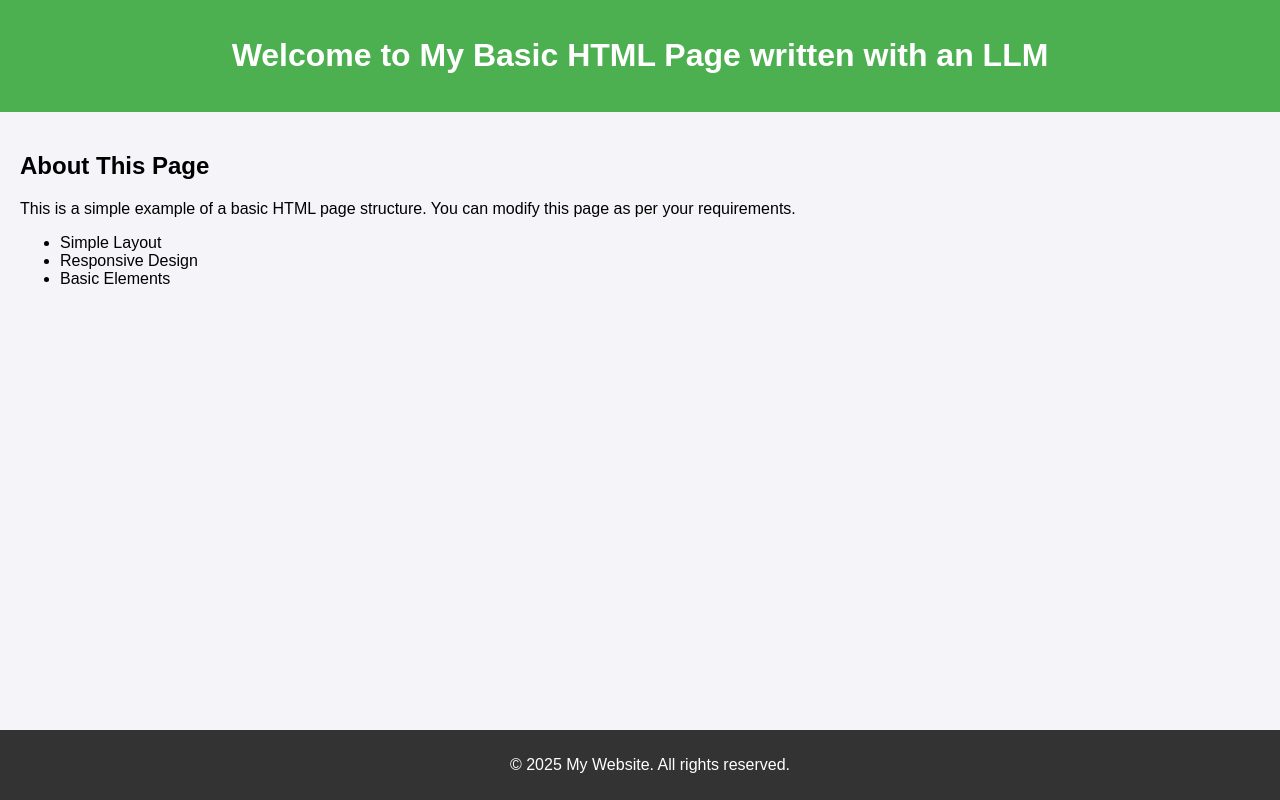
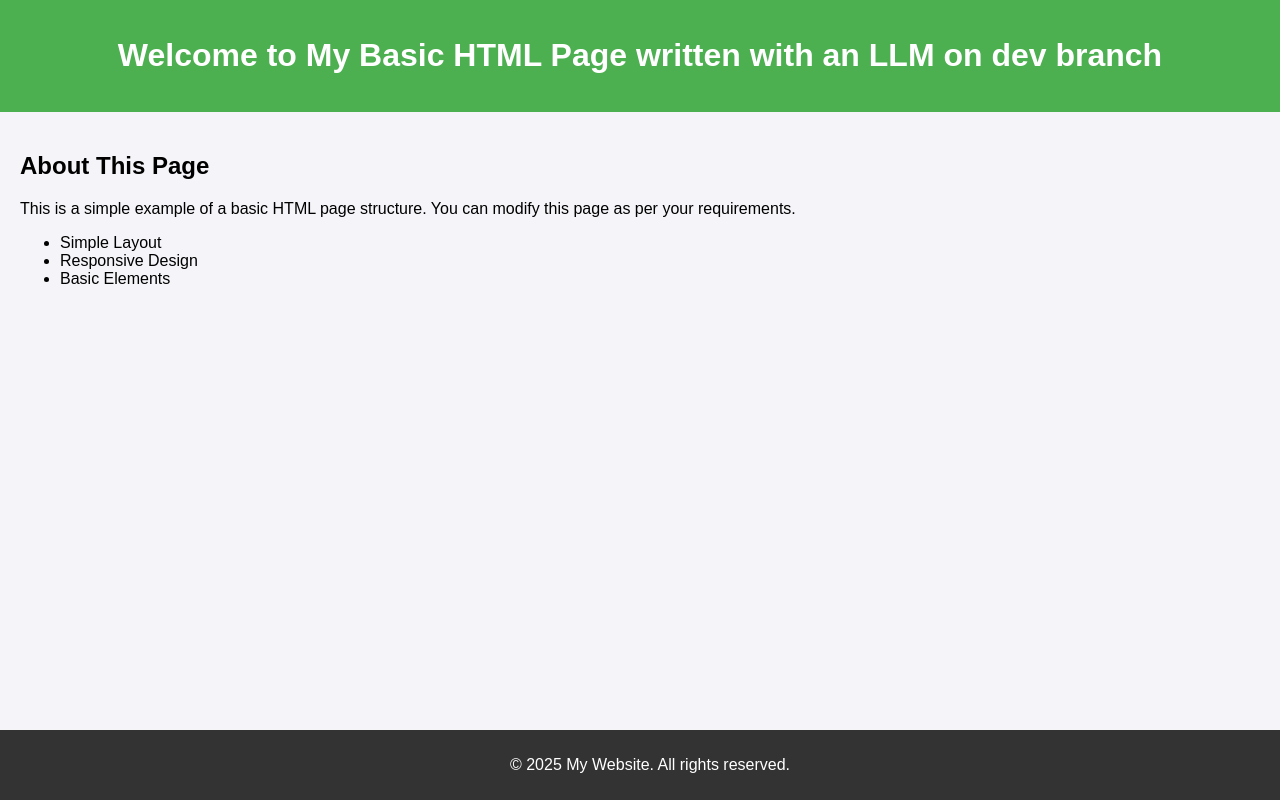
Before and after one commit to andrejpanev8/kii_lab, a plain HTML site: page index.html in a window 1280 px wide. Drawn offline with Linux system fonts and the light colour scheme.

Commit message:
modeified index.html on dev

```diff
--- a/index.html
+++ b/index.html
@@ -34,7 +34,7 @@
 <body>
 
     <header>
-        <h1>Welcome to My Basic HTML Page written with an LLM</h1>
+        <h1>Welcome to My Basic HTML Page written with an LLM on dev branch</h1>
     </header>
 
     <main>
```
